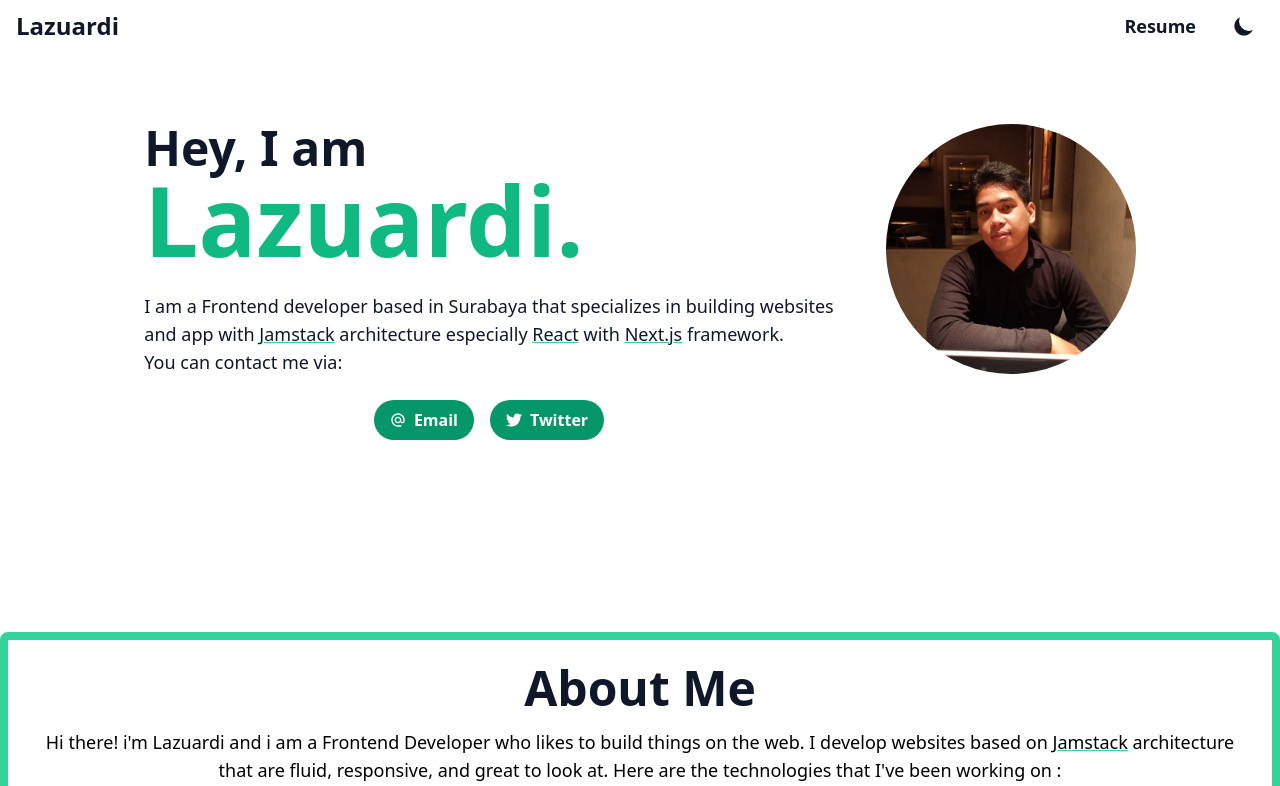
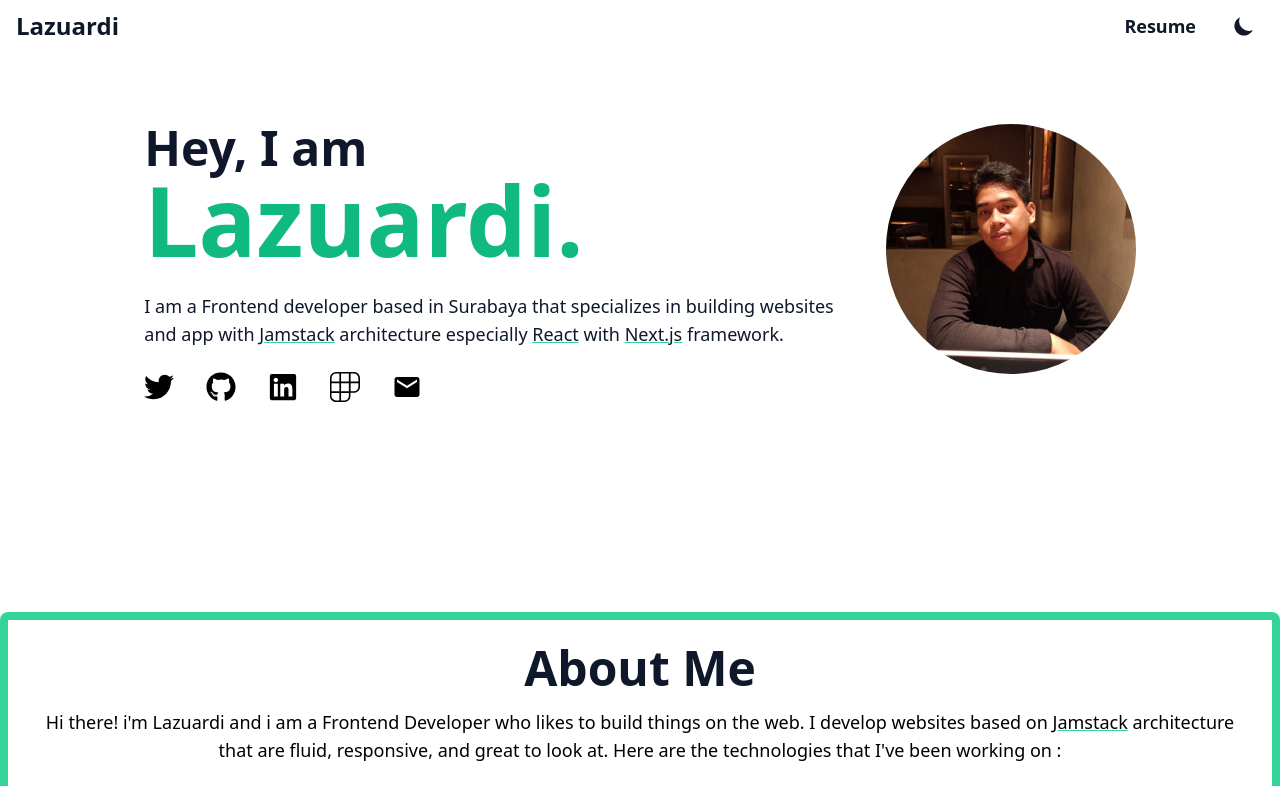
Before and after one commit to lazu-ardi/my-website, a Next.js app: page / in a window 1280 px wide. Shown: the top 786 px of the page. Built offline with nearby package versions, Linux system fonts and the light colour scheme.

Commit message:
feat: change pillbox to icon

```diff
--- a/src/components/layout/IndexCallout.tsx
+++ b/src/components/layout/IndexCallout.tsx
@@ -1,7 +1,8 @@
 import Image from 'next/image';
 import React from 'react';
-import { FaTwitter } from 'react-icons/fa';
-import { MdAlternateEmail } from 'react-icons/md';
+import { FaGithub, FaLinkedin, FaTwitter } from 'react-icons/fa';
+import { MdEmail } from 'react-icons/md';
+import { SiPolywork } from 'react-icons/si';
 import Profile from '/public/assets/profile.jpg';
 
 const IndexCallout = () => {
@@ -16,7 +17,7 @@ const IndexCallout = () => {
             Lazuardi.
           </h1>
           <div className="mt-6 text-slate-900 dark:text-slate-50">
-            <p className="mb-4 text-lg">
+            <p className="mb-4 text-lg lg:text-left">
               I am a Frontend developer based in Surabaya that specializes in
               building websites <br /> and app with{' '}
               <a
@@ -41,24 +42,60 @@ const IndexCallout = () => {
               </a>{' '}
               framework.
               <br />
-              You can contact me via:
             </p>
           </div>
 
-          <div className="flex space-x-4 pt-2 mx-auto justify-center">
-            <button className="rounded-full bg-emerald-600 hover:bg-emerald-800 dark:bg-cyan-600 py-2 px-4 font-bold text-white transition delay-150 duration-300 ease-in-out hover:-translate-y-1 hover:scale-110 hover:dark:bg-cyan-800">
-              <div className="flex justify-between space-x-2">
-                <MdAlternateEmail className="self-center" />
-                <a href="mailto:lazuardi_imani@pm.me">Email</a>
-              </div>
-            </button>
-
-            <button className="rounded-full bg-emerald-600 hover:bg-emerald-800 dark:bg-cyan-600 py-2 px-4 font-bold text-white transition delay-150 duration-300 ease-in-out hover:-translate-y-1 hover:scale-110 hover:dark:bg-cyan-800">
-              <div className="flex justify-between  space-x-2">
-                <FaTwitter className="self-center" />
-                <a href="https://twitter.com/lazu_rd">Twitter</a>
-              </div>
-            </button>
+          <div className="flex space-x-8 pt-2 mx-auto justify-center lg:justify-start">
+            <a
+              href="https://twitter.com/lazu_rd"
+              className={
+                'hover:text-emerald-600 hover:dark:text-cyan-400 transition delay-150 duration-300 ease-in-out hover:-translate-y-1 hover:scale-110'
+              }
+              target="_blank"
+              rel="noreferrer"
+            >
+              <FaTwitter className="text-3xl" />
+            </a>
+            <a
+              href="https://github.com/lazu-ardi"
+              className={
+                'hover:text-emerald-600 hover:dark:text-cyan-400 transition delay-150 duration-300 ease-in-out hover:-translate-y-1 hover:scale-110'
+              }
+              target="_blank"
+              rel="noreferrer"
+            >
+              <FaGithub className="text-3xl" />
+            </a>
+            <a
+              href="https://www.linkedin.com/in/lazu-ardi/"
+              className={
+                'hover:text-emerald-600 hover:dark:text-cyan-400 transition delay-150 duration-300 ease-in-out hover:-translate-y-1 hover:scale-110'
+              }
+              target="_blank"
+              rel="noreferrer"
+            >
+              <FaLinkedin className="text-3xl" />
+            </a>
+            <a
+              href="https://www.polywork.com/lazu_ardi"
+              className={
+                'hover:text-emerald-600 hover:dark:text-cyan-400 transition delay-150 duration-300 ease-in-out hover:-translate-y-1 hover:scale-110'
+              }
+              target="_blank"
+              rel="noreferrer"
+            >
+              <SiPolywork className="text-3xl" />
+            </a>
+            <a
+              href="mailto:lazuardi_imani@pm.me"
+              className={
+                'hover:text-emerald-600 hover:dark:text-cyan-400 transition delay-150 duration-300 ease-in-out hover:-translate-y-1 hover:scale-110'
+              }
+              target="_blank"
+              rel="noreferrer"
+            >
+              <MdEmail className="text-3xl" />
+            </a>
           </div>
         </div>
 
```
